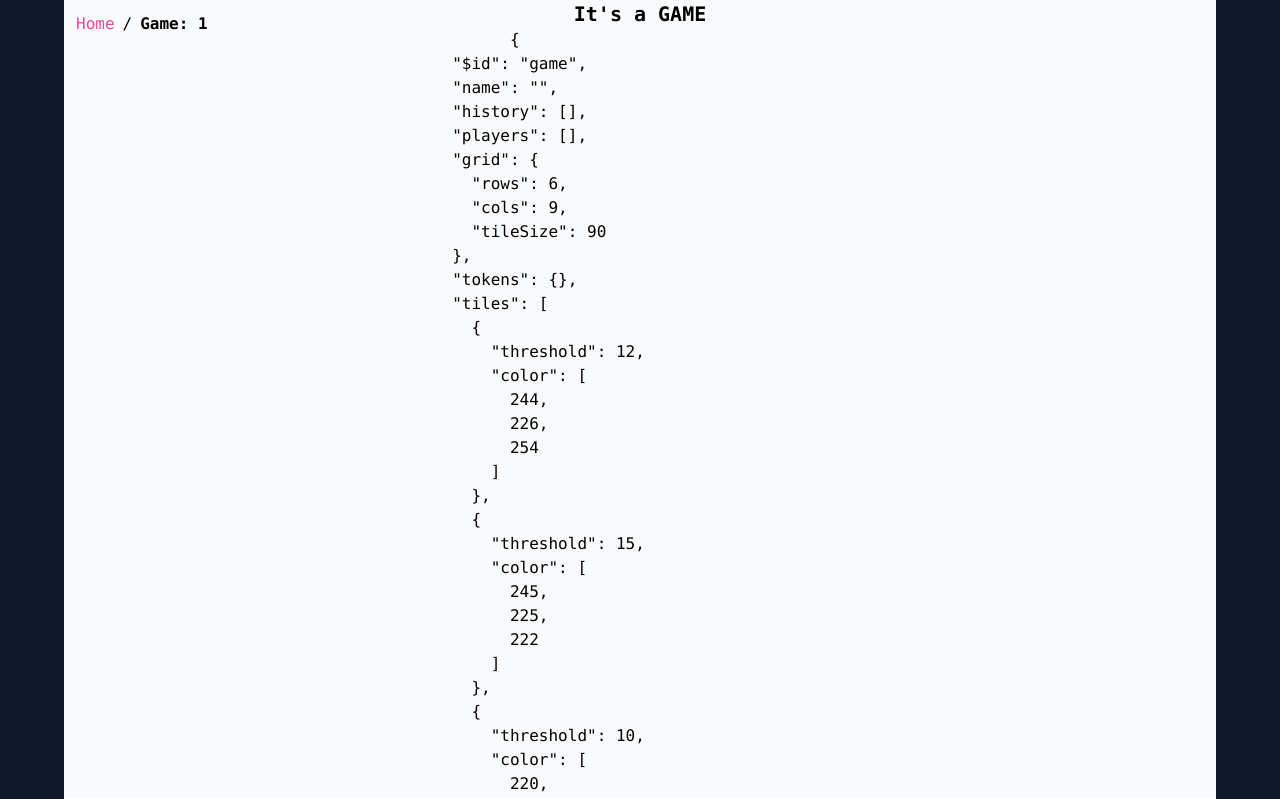
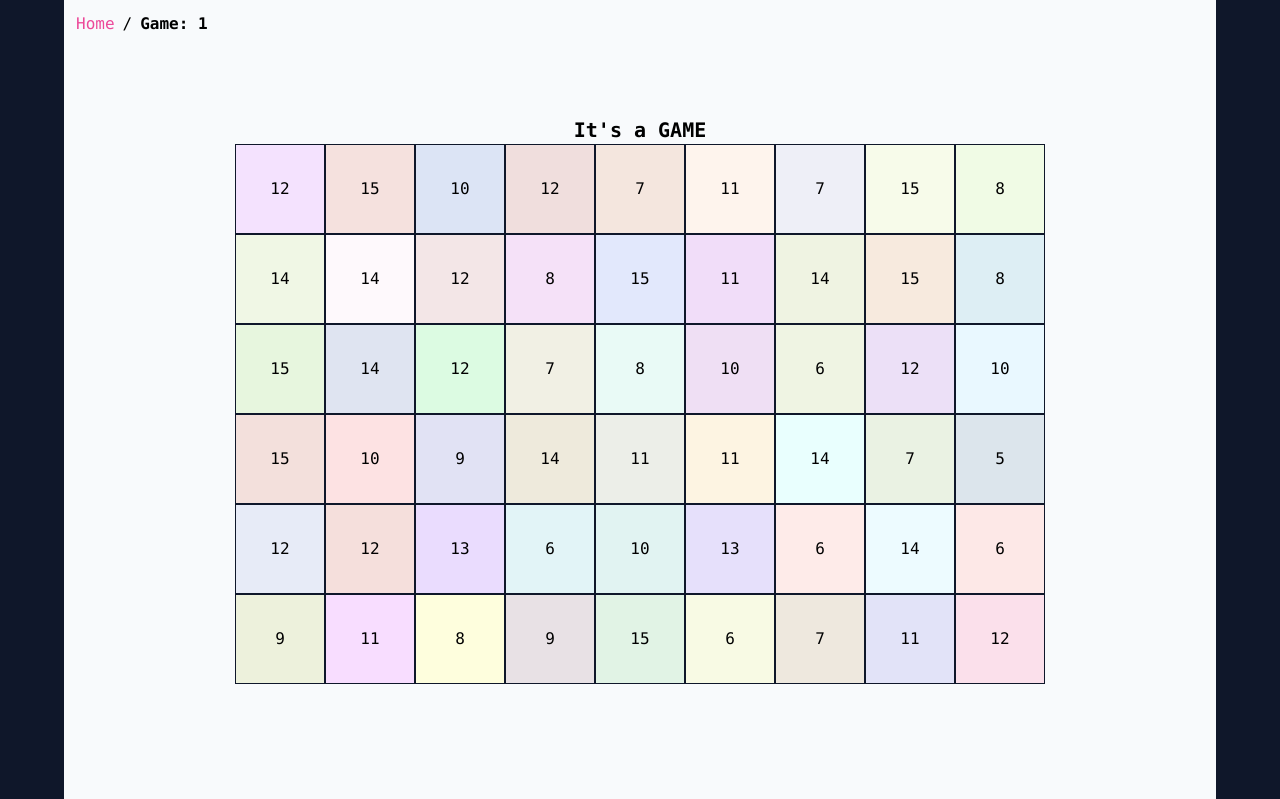
Before and after one commit to jacoacoacob/assembly-fe, a Vue app: page /game/1 in a window 1280 px wide. Shown: the top 799 px of the page. Built offline with nearby package versions, Linux system fonts and the light colour scheme.

Commit message:
render the grid

```diff
--- /dev/null
+++ b/src/components/GridTile.vue
@@ -0,0 +1,28 @@
+<script setup lang="ts">
+import { computed } from 'vue';
+import { useGameStore } from '@/stores/game.store';
+
+const game = useGameStore();
+
+const props = defineProps<{
+    tileIndex: number;
+}>();
+
+const tile = computed(() => game.tiles[props.tileIndex]);
+
+const style = computed(() => {
+    const [r, g, b] = tile.value.color;
+    const { tileSize } = game.grid;
+    return {
+        backgroundColor: `rgb(${r}, ${g}, ${b})`,
+        width: `${tileSize}px`,
+        height: `${tileSize}px`,
+    }
+});
+</script>
+
+<template>
+    <div class="flex justify-center items-center border border-slate-900" :style="style">
+        {{ tile.threshold }}
+    </div>
+</template>
--- /dev/null
+++ b/src/components/TheBoard.vue
@@ -0,0 +1,19 @@
+<script setup lang="ts">
+import { computed } from 'vue';
+import GridTile from './GridTile.vue';
+import { useGameStore } from '@/stores/game.store';
+
+const game = useGameStore();
+
+const style = computed(() => ({
+    width: `${game.grid.cols * game.grid.tileSize}px`,
+    height: `${game.grid.rows * game.grid.tileSize}px`
+}));
+
+</script>
+
+<template>
+    <div class="flex flex-wrap bg-slate-400" :style="style">
+        <GridTile v-for="_, i in game.tiles" :tileIndex="i" />
+    </div>
+</template>
--- a/src/stores/game.store.ts
+++ b/src/stores/game.store.ts
@@ -31,6 +31,7 @@ const useGameStore = defineStore("game", {
                 this.addPlayer(name, color);
             } else {
                 this.players.push(player);
+
             }
         },
         addToken(player: Player["id"], value: number, tileIndex: number) {
@@ -77,6 +78,4 @@ const useGameStore = defineStore("game", {
     }
 });
 
-
-
 export { useGameStore };
--- /dev/null
+++ b/src/utils/score.ts
@@ -0,0 +1,86 @@
+// import { Board } from "./board.js";
+// import { sum } from "./utils.js";
+
+// const PENALTY_LONE_TOKEN = -1;
+
+
+// /**
+//  *
+//  * @param {Board} board
+//  * @param {number} tileIndex
+//  */
+// function scoreTile(board, tileIndex) {
+//     const tile = board.tiles[tileIndex];
+//     const tileContents = board.graph[tileIndex].reduce((accum, tokenId) => {
+//         const token = board.tokens[tokenId];
+//         accum.tileIndex = tileIndex;
+//         accum.tileThreshold = board.tiles[tileIndex].threshold;
+//         if (!accum.players[token.player]) {
+//             accum.players[token.player] = [];
+//         }
+//         accum.players[token.player].push(token);
+//         accum.tokenValueTotal += token.value;
+//         return accum;
+//     }, {
+//         tileIndex,
+//         tileThreshold: board.tiles[tileIndex].threshold,
+//         tokenValueTotal: 0,
+//         players: {}
+//     });
+
+//     const playerNames = Object.keys(tileContents.players);
+
+//     if (playerNames.length === 1) {
+//         return {
+//             [playerNames[0]]: PENALTY_LONE_TOKEN,
+//         }
+//     }
+
+//     if (playerNames.length > 1) {
+//         const playerTotals = playerNames.reduce((accum, player) => {
+//             accum[player] = sum(tileContents.players[player].map(token => token.value))
+//             return accum;
+//         }, {});
+
+//         const remainingTileThreshold = tile.threshold - tileContents.tokenValueTotal;
+
+//         const playerScores = playerNames.reduce((accum, player) => {
+//             accum[player] = 0;
+//             playerNames
+//                 .filter(player_ => player_ !== player)
+//                 .forEach(otherPlayer => {
+//                     const diff = playerTotals[player] - playerTotals[otherPlayer];
+//                     accum[player] += diff + remainingTileThreshold;
+//                 });
+//             return accum;
+//         }, {});
+
+//         return playerScores;
+//     }
+
+//     return null;
+// }
+
+// /**
+//  *
+//  * @param {Board} board
+//  */
+// function scoreBoard(board) {
+//     return board.tiles.reduce((accum, _, tileIndex) => {
+//         const tileScores = scoreTile(board, tileIndex);
+//         if (tileScores) {
+//             Object.entries(tileScores).forEach(([playerName, playerScore]) => {
+//                 if (!accum.totals[playerName]) {
+//                     accum.totals[playerName] = 0;
+//                 }
+//                 accum.totals[playerName] += playerScore;
+//             });
+//         }
+//         accum.tileScores.push(tileScores);
+//         return accum;
+//     }, { tileScores: [], totals: {} });
+// }
+
+// export { scoreBoard };
+
+export {};
--- a/src/views/GameView.vue
+++ b/src/views/GameView.vue
@@ -3,6 +3,7 @@ import { onMounted } from 'vue';
 import { useRoute } from 'vue-router';
 import { loadGame } from '@/api/game-api';
 import { useGameStore } from '@/stores/game.store';
+import TheBoard from '@/components/TheBoard.vue';
 
 const route = useRoute();
 const gameStore = useGameStore();
@@ -17,7 +18,5 @@ onMounted(() => {
 
 <template>
     <h1 class="text-xl font-bold">It's a GAME {{ $route.params.gameName }}</h1>
-    <pre>
-        {{ gameStore }}
-    </pre>
+    <TheBoard />
 </template>
```
